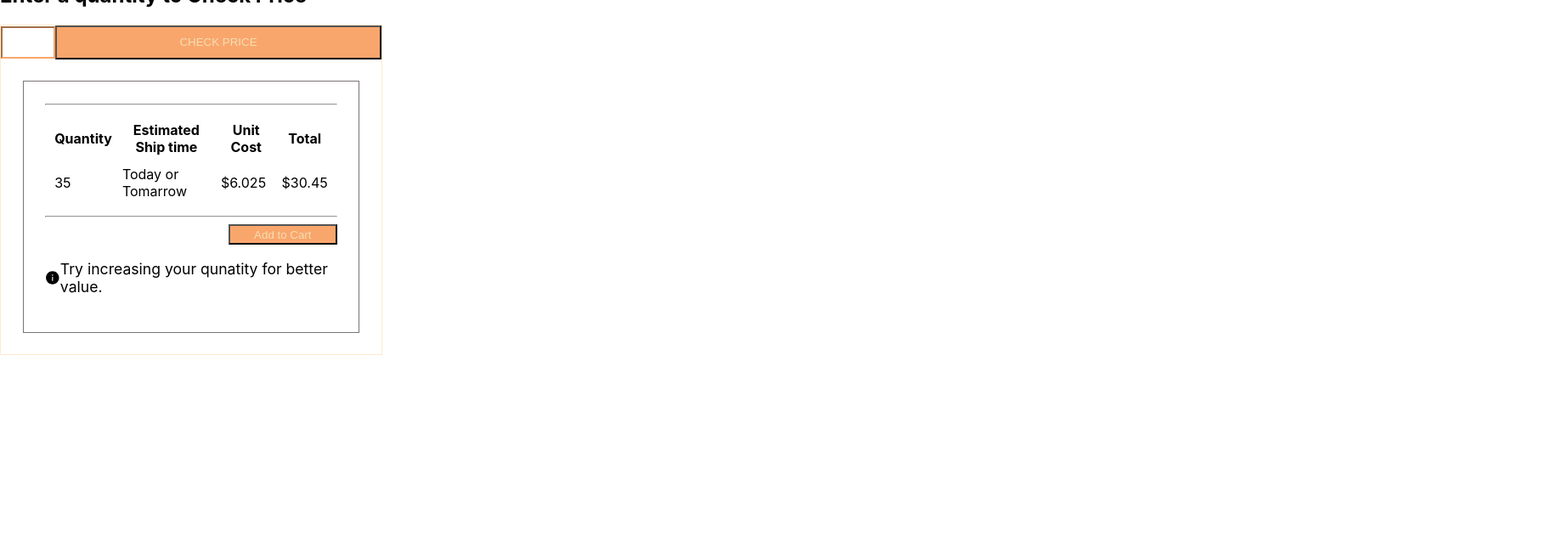
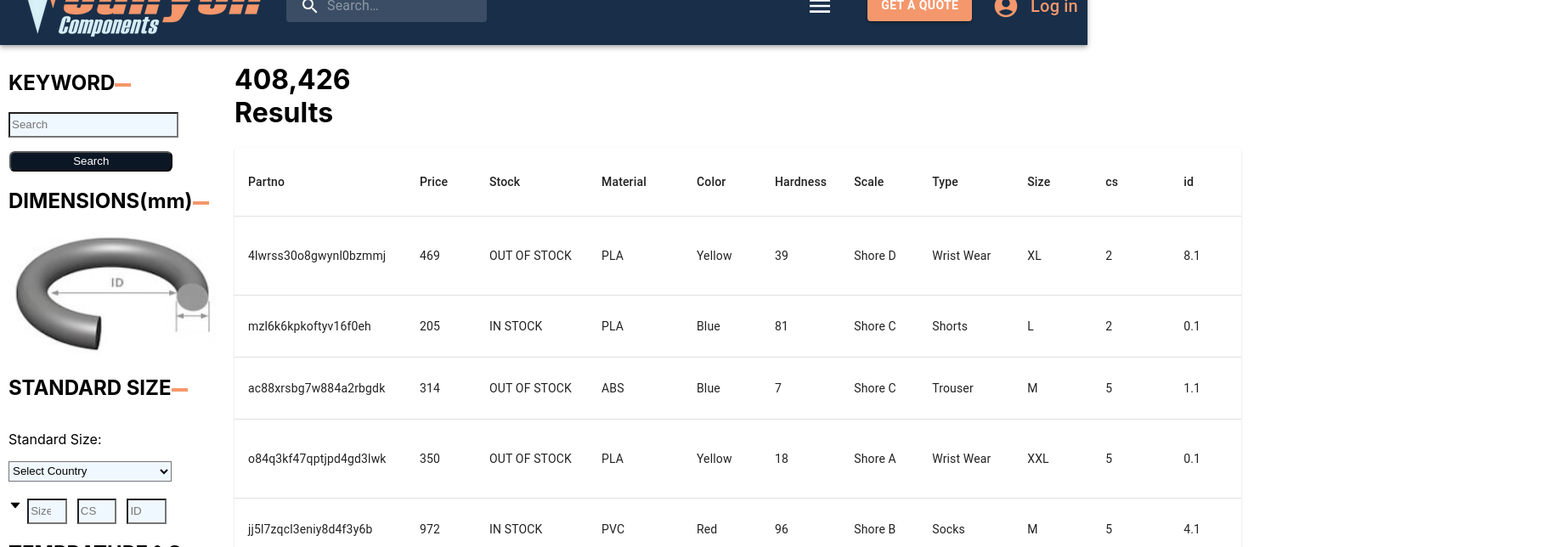
Before and after one commit to ZarqaShehwar/canyoncomponents, a React (Create React App) app: page / in a window 1280 px wide. Shown: the part 40-684 px from the top of the page at 85% size, 1835 px wide, since content can reach past the window. Built offline with nearby package versions, Linux system fonts and the light colour scheme.

Commit message:
add styling of scroll bar

```diff
--- a/src/App.css
+++ b/src/App.css
@@ -2,6 +2,27 @@
   position: relative;
   margin: 0;
   padding: 0;
+}
+::-webkit-scrollbar {
+  width: 7px;
+  height: 7px;
+}
+
+/* Track */
+::-webkit-scrollbar-track {
+  box-shadow: inset 0 0 5px grey;
+  border-radius: 5px;
+}
+
+/* Handle */
+::-webkit-scrollbar-thumb {
+  background: rgb(219, 186, 186);
+  border-radius: 5px;
+}
+
+/* Handle on hover */
+::-webkit-scrollbar-thumb:hover {
+  background: #706565;
 }
 
 /* .App :first-child{
--- a/src/App.js
+++ b/src/App.js
@@ -4,12 +4,12 @@ import React from 'react';
 import './App.css';
 import { UserContext } from '../src/UserContext'
 import { Routes, Route} from 'react-router-dom';
-// import Index from './components/Index.jsx';
+import Index from './components/Index.jsx';
 import RequestQuote from './components/REquestQutoe/RequestQuote';
 
 import { useState } from 'react'
 import CartPopup from './components/CartPopup/CartPopup';
-import CheckPrice from './components/CheckPrice/CheckPrice';
+// import CheckPrice from './components/CheckPrice/CheckPrice';
 
 function App() {
 
@@ -21,8 +21,8 @@ function App() {
   return (
     <UserContext.Provider value={{sideMenuBar,isCartopen,setisCartopen, setsideMenuBar, sideMenuBarDropDown, setsideMenuBarDropDown, sideMenuBarDropDownIndex, setsideMenuBarDropDownIndex}} >
      <Routes>
-      {/* <Route path='/' element={<Index/>}/> */}
-      <Route path='/' element={<CheckPrice/>}/>
+      <Route path='/' element={<Index/>}/>
+      {/* <Route path='/' element={<CheckPrice/>}/> */}
       <Route path='/request-quote' element={<RequestQuote/>}/>
       <Route path='/add-to-cart' element={<CartPopup/>}/>
      </Routes>
--- a/src/components/shope/ShopLeft.jsx
+++ b/src/components/shope/ShopLeft.jsx
@@ -1,6 +1,6 @@
 import React, { useContext, useState } from 'react';
 import "./css/shopleft.css"
-import { AiFillCaretDown, AiFillCaretUp } from 'react-icons/ai';
+import { AiFillCaretDown } from 'react-icons/ai';
 import CheckboxList from './CheckboxeList';
 import  dimensions  from "../../Static/Dimensions.jpg";
 import SliderComponent from './SliderComponent';
@@ -76,23 +76,17 @@ const ShopLeft = () => {
       <div className="row">
         <AiFillCaretDown onClick={()=>{setisopen(!isopen)}}/>
 
-        <input type="text" className='sizeinput' placeholder='Size' value={size} />
+        <input type="number" className='sizeinput' placeholder='Size'min={0} onChange={(e)=>{setsize(e.target.value);}} />
         <div className='updown'>
-          <AiFillCaretUp onClick={()=>{setsize(size+1)}} />
-          <AiFillCaretDown onClick={()=>{setsize(size===0?0:size-1)}} />
 
         </div>
 
-        <input type="text" className='sizeinput' placeholder='CS' value={cs}/>
+        <input type="number" className='sizeinput' placeholder='CS'min={0}  onChange={(e)=>{setCs(e.target.value)}}/>
         <div className='updown'>
-          <AiFillCaretUp onClick={()=>{setCs(cs+1)}} />
-          <AiFillCaretDown  onClick={()=>{setCs(cs===0?0:cs-1)}}/>
 
         </div>
-        <input type="text" className='sizeinput' placeholder='ID' value={id}/>
+        <input type="number" className='sizeinput' placeholder='ID' min={0}  onChange={(e)=>{setid(e.target.value)}}/>
         <div className='updown'>
-          <AiFillCaretUp  onClick={()=>{setid(id+1)}}/>
-          <AiFillCaretDown  onClick={()=>{setid(id===0?0:id-1)}} />
 
         </div>
 
@@ -100,7 +94,7 @@ const ShopLeft = () => {
       {
           isopen?
           <div>
-            <div style={{width:'15vw',height:'20vh',marginTop:'2rem',border:"2px solid black",overflowY:'scroll'}}>
+            <div style={{width:'15vw',height:'20vh',marginTop:'2rem',border:"2px solid grey",overflowY:'scroll'}}>
               <input type="checkbox" name="" id="" />10 20 30 <br />
               <input type="checkbox" name="" id="" />10 20 30 <br />
               <input type="checkbox" name="" id="" />10 20 30 <br />
--- a/src/components/shope/css/shopleft.css
+++ b/src/components/shope/css/shopleft.css
@@ -5,7 +5,7 @@
   padding: 10px;
   display: flex;
   flex-direction: column;
-  overflow: scroll;
+  /* overflow-y: scroll; */
   }
 .search{
     width: 15vw;
@@ -44,11 +44,12 @@
 }
 .row {
   display: flex;
-  /* justify-content: space-between; */
+  width: 15vw;
+  justify-content: space-between;
 }
 
 .sizeinput {
-    width: 2vw;
+    width: 3vw;
       height: 3vh;
       background-color: aliceblue;
     }
```
